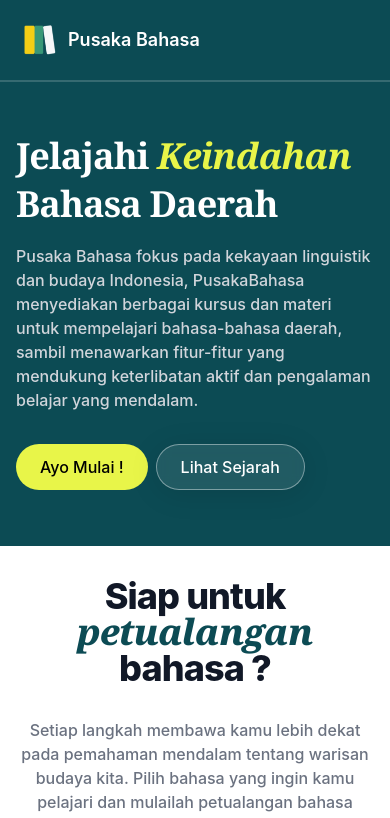
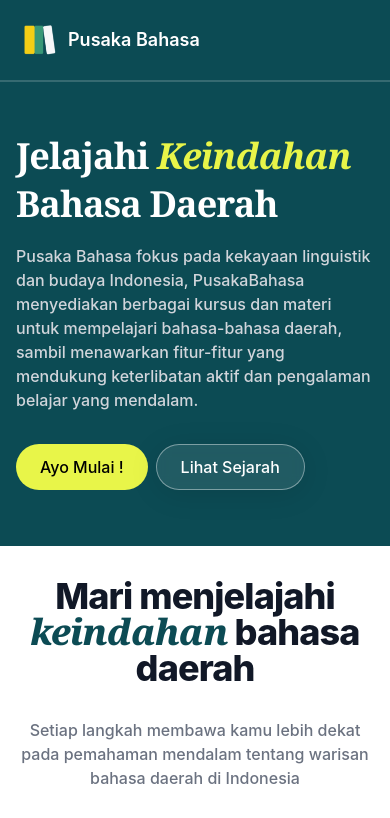
Before and after one commit to Pusaka-Bahasa/pusaka-bahasa, a React (Create React App) app: page / in a window 390 px wide. Shown: the top 818 px of the page. Built offline with nearby package versions, Linux system fonts and the light colour scheme.

Commit message:
update: text title

```diff
--- a/src/components/SectionOne.tsx
+++ b/src/components/SectionOne.tsx
@@ -5,11 +5,9 @@ export default function SectionOne() {
     <section className="bg-white dark:bg-gray-900">
       <div className="py-8 px-4 mx-auto max-w-screen-xl text-center lg:py-16">
         <h1 className="mb-4 text-4xl font-extrabold tracking-tight leading-none text-gray-900 md:text-5xl lg:text-6xl dark:text-white">
-          Siap untuk <a className="paraf2">petualangan</a> bahasa ?
+          Mari menjelajahi <a className="paraf2">keindahan</a> bahasa daerah
         </h1>
-        <p className="mb-8 mt-8 lg:text-md sm:text-sm font-medium text-gray-500 sm:px-16 lg:px-48 ">
-          Setiap langkah membawa kamu lebih dekat pada pemahaman mendalam tentang warisan budaya kita. Pilih bahasa yang ingin kamu pelajari dan mulailah petualangan bahasa kamu sekarang !
-        </p>
+        <p className="mb-8 mt-8 lg:text-md sm:text-sm font-medium text-gray-500 sm:px-16 lg:px-48 ">Setiap langkah membawa kamu lebih dekat pada pemahaman mendalam tentang warisan bahasa daerah di Indonesia</p>
         <div className="wrapper-left">
           <div className="itemLeft item1">
             <div className="bg-prim p-6 flex items-center justify-center text-center">
```
